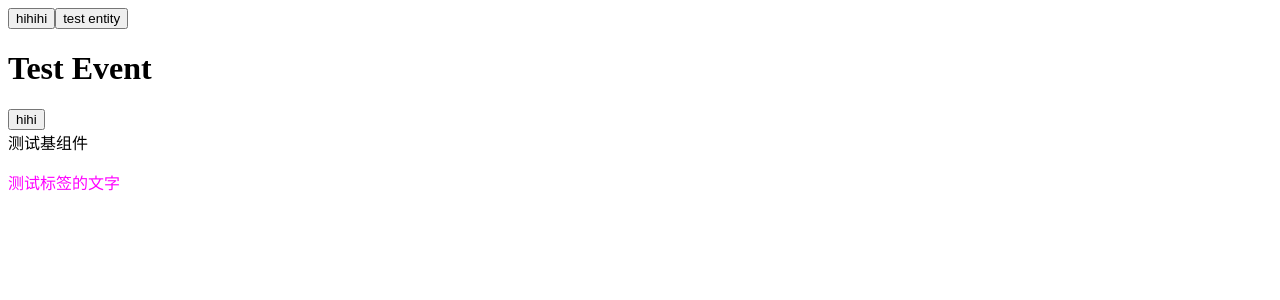
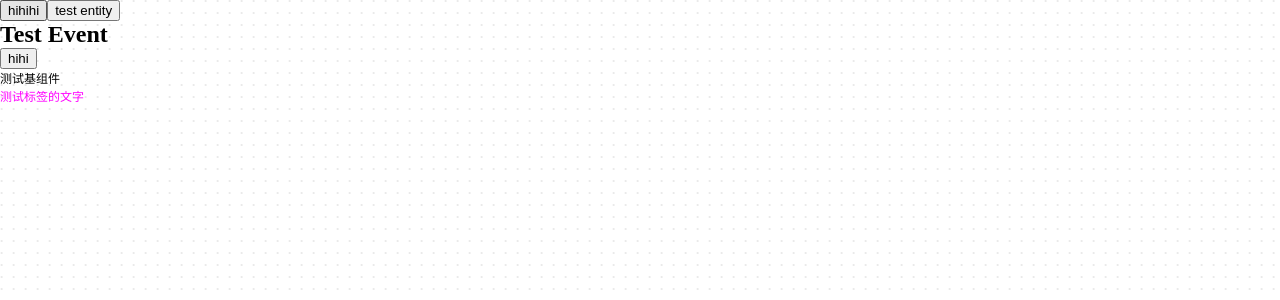
Before and after one commit to Daniel5537/AiTableGraph, a React app: page / in a window 1280 px wide. Shown: the top 300 px of the page. Built offline with nearby package versions, Linux system fonts and the light colour scheme; the HTML template or start-up script is replaced by a standard one.

Commit message:
添加样式与图片，修改相关配置

```diff
--- a/configs/webpack/prod.js
+++ b/configs/webpack/prod.js
@@ -8,9 +8,9 @@ module.exports = merge(commonConfig, {
   mode: 'production',
   entry: resolve(__dirname, '../../src/main.tsx'),
   output: {
-    filename: 'js/bundle.[hash].min.js',
+    filename: 'js/bundle.min.js',
     path: resolve(__dirname, '../../dist'),
-    publicPath: '/',
+    publicPath: '/static/',
   },
   devtool: 'source-map',
   plugins: [],
--- a/src/main.tsx
+++ b/src/main.tsx
@@ -1,6 +1,7 @@
 import * as React from "react";
 import * as ReactDOM from "react-dom";
 import {TestEventGrandFatherComponent} from "./components/TestEventGrandFatherComponent";
+import "./scss/main.scss";
 
 ReactDOM.render(
     <TestEventGrandFatherComponent/>,
--- /dev/null
+++ b/src/scss/main.scss
@@ -0,0 +1,24 @@
+body {
+  font-family: "Microsoft Yahei";
+  font-size: 12px;
+  padding: 0;
+  margin: 0;
+}
+
+p, h1, h2, h3, h4, h5, h6, li, ul, dl, dt, dd {
+  padding: 0;
+  margin: 0;
+}
+
+ul{
+  list-style-type: none;
+}
+
+#root{
+  background: url("../assets/images/backImg.png") repeat;
+  position: absolute;
+  top: 0;
+  bottom: 0;
+  left: 0;
+  right: 0;
+}
```
Also changed, not shown: tsconfig.json (+4 -3 lines), src/assets/images/backImg.png (added).
